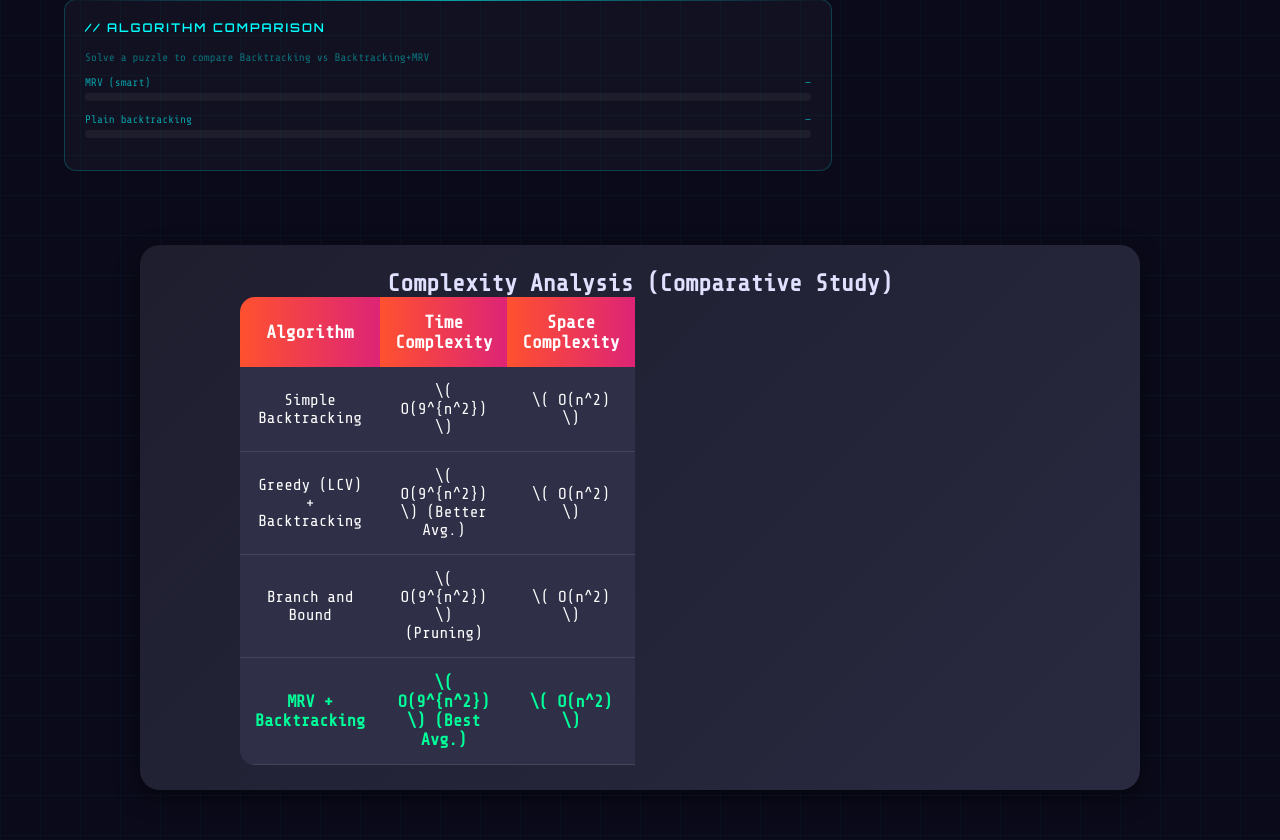
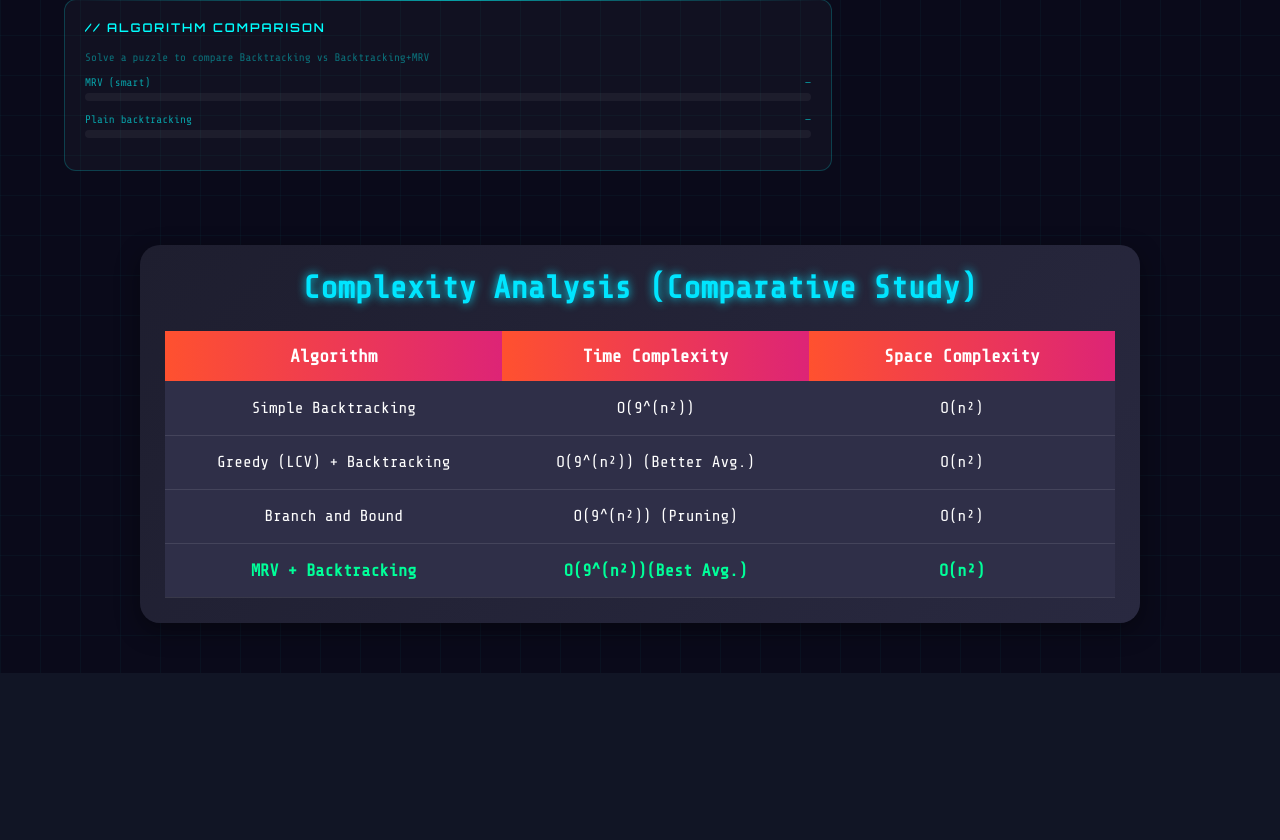
Before and after one commit to SinchanAFK/sudoku-app, a Flask app: page / in a window 1280 px wide. Shown: the part 925-1765 px from the top of the page. After the commit the page ends 1571 px from the top, so only its background shows below. Run offline with Flask 3, Linux system fonts and the light colour scheme.

Commit message:
Center complexity analysis table and fix complexity notation

```diff
--- a/templates/index.html
+++ b/templates/index.html
@@ -83,7 +83,12 @@
     }
 
     /* Grid */
-    table { border-collapse: collapse; margin: 12px auto; display: block; width: fit-content; }
+   #sudoku-table {
+  border-collapse: collapse;
+  margin: 12px auto;
+  display: block;
+  width: fit-content;
+}
     td { width: 54px; height: 54px; text-align: center; }
 
     td input {
@@ -446,7 +451,7 @@
     box-shadow: 0 8px 25px rgba(0,0,0,0.4);
     text-align: center; /* Centers the heading */
 }
-<!-- SINCHAN TEST -->
+
 .complexity-section h2 {
     text-align: center;
     color: #00e5ff;
@@ -465,11 +470,10 @@
 
 .complexity-table {
     width: 100%;
-    max-width: 800px;
+    max-width: 1000px;
+    margin: 0 auto;
     border-collapse: collapse;
-    overflow: hidden;
-    border-radius: 15px;
-    margin: 0 auto; /* Center the table */
+    display: table;
 }
 
 .complexity-table th {
@@ -990,23 +994,23 @@ function toggleTheme() {
             <tbody>
                 <tr>
                     <td>Simple Backtracking</td>
-                    <td>\( O(9^{n^2}) \)</td>
-                    <td>\( O(n^2) \)</td>
+                    <td>O(9^(n²))</td>
+                    <td>O(n²)</td>
                 </tr>
                 <tr>
                     <td>Greedy (LCV) + Backtracking</td>
-                    <td>\( O(9^{n^2}) \) (Better Avg.)</td>
-                    <td>\( O(n^2) \)</td>
+                    <td>O(9^(n²)) (Better Avg.)</td>
+                    <td>O(n²)</td>
                 </tr>
                 <tr>
                     <td>Branch and Bound</td>
-                    <td>\( O(9^{n^2}) \) (Pruning)</td>
-                    <td>\( O(n^2) \)</td>
+                    <td>O(9^(n²)) (Pruning)</td>
+                    <td>O(n²)</td>
                 </tr>
                 <tr>
                     <td>MRV + Backtracking</td>
-                    <td>\( O(9^{n^2}) \) (Best Avg.)</td>
-                    <td>\( O(n^2) \)</td>
+                    <td>O(9^(n²))(Best Avg.)</td>
+                    <td>O(n²)</td>
                 </tr>
             </tbody>
         </table>
```
